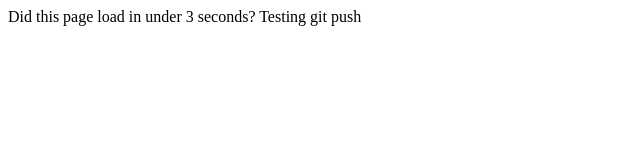
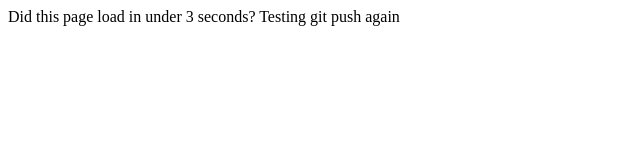
Before and after one commit to bdkay/catrainbow, a plain HTML site: page speed.html in a window 1280 px wide. Shown: the full height of the page, 0-640 px from the left. Drawn offline with Linux system fonts and the light colour scheme.

Commit message:
Testing git pull php hook

```diff
--- a/speed.html
+++ b/speed.html
@@ -6,7 +6,7 @@
 <body>
 Did this page load in under 3 seconds?
 
-Testing git push
+Testing git push again
 </body>
 
 </html>
```
